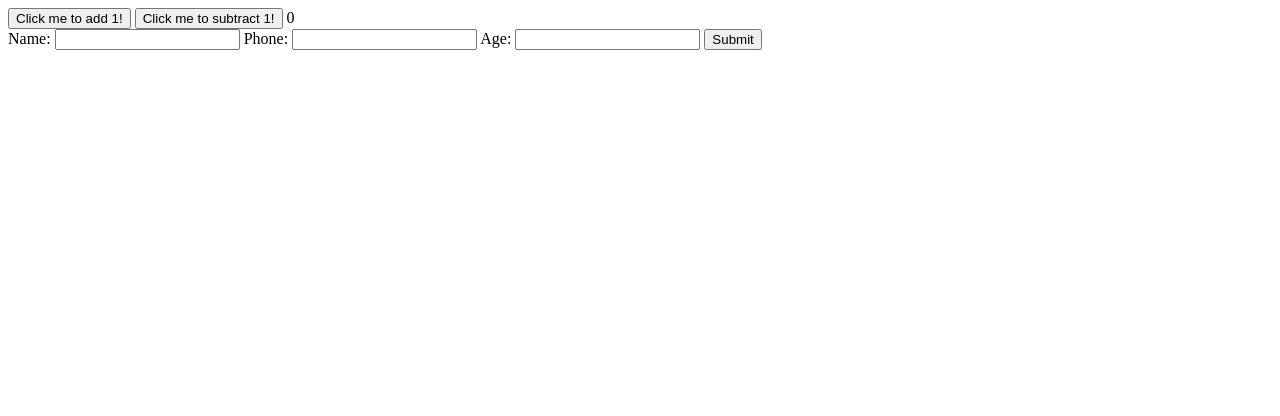
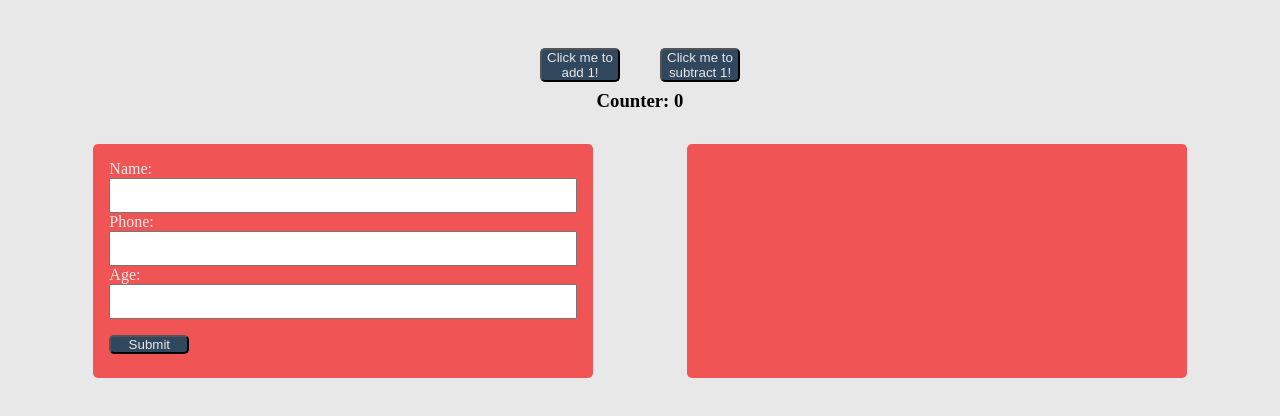
Before and after one commit to ajcuddeback/bot-site, a plain HTML site: page index.html in a window 1280 px wide. Drawn offline with Linux system fonts and the light colour scheme.

Commit message:
added styles

```diff
--- a/assets/script.js
+++ b/assets/script.js
@@ -50,14 +50,18 @@ function displayData() {
         const nameElement = document.createElement("h2");
         const jobElement = document.createElement("h2");
         const ageElement = document.createElement("h2");
+        const div = document.createElement('div');
+        div.className = "data-container";
 
         nameElement.innerHTML = `Name: ${element.firstName}`;
         jobElement.innerHTML = `Phone: ${element.job}`;
         ageElement.innerHTML = `Age: ${element.age}`;
 
-        dataDiv.append(nameElement);
-        dataDiv.append(jobElement);
-        dataDiv.append(ageElement);
+        div.append(nameElement);
+        div.append(jobElement);
+        div.append(ageElement);
+
+        dataDiv.append(div);
     })
 }
 
--- /dev/null
+++ b/assets/style.css
@@ -0,0 +1,65 @@
+* {
+  padding: 0;
+  margin: 0;
+  box-sizing: border-box;
+}
+
+body {
+  background-color: #e8e8e8;
+}
+
+button {
+  border-radius: 5px;
+  cursor: pointer;
+  max-width: 5rem;
+  margin-top: 1rem;
+  margin-bottom: 0.5rem;
+  background-color: #30475e;
+  color: #e8e8e8;
+}
+button:active {
+  background-color: #e8e8e8;
+  color: #30475e;
+}
+.counter-wrapper {
+  width: 100%;
+  margin: 2rem auto 2rem auto;
+  display: flex;
+  flex-direction: column;
+  justify-content: center;
+  align-items: center;
+}
+.button-div {
+  display: flex;
+  width: 200px;
+  justify-content: space-between;
+}
+
+.form {
+  display: flex;
+  flex-direction: column;
+  width: 500px;
+  background-color: #f05454;
+  padding: 1rem;
+  border-radius: 5px;
+  color: #e8e8e8;
+}
+input {
+  padding: 0.5rem;
+}
+
+.data {
+  width: 500px;
+  background-color: #f05454;
+  padding: 1rem;
+  border-radius: 5px;
+  color: #e8e8e8;
+}
+.formdata {
+  display: flex;
+  justify-content: space-evenly;
+}
+
+.data-container {
+  margin-bottom: 1rem;
+}
--- a/index.html
+++ b/index.html
@@ -6,13 +6,19 @@
     <meta http-equiv="X-UA-Compatible" content="IE=edge">
     <meta name="viewport" content="width=device-width, initial-scale=1.0">
     <title>Bot Site</title>
+    <link rel="stylesheet" href="./assets/style.css">
 </head>
 
 <body>
+    <div class="counter-wrapper">
+        <div class="button-div">
             <button class="add">Click me to add 1!</button>
             <button class="subtract">Click me to subtract 1!</button>
-    <span class="number">0</span>
+        </div>
+        <h3>Counter: <span class="number">0</span></h3>
+    </div>
 
+    <div class="formdata">
         <form class="form">
             <label for="name-input">Name:</label>
             <input type="text" class="name-input">
@@ -24,6 +30,7 @@
         </form>
 
         <div class="data"></div>
+    </div>
 
     <script src="./assets/script.js"></script>
 </body>
```
Lines whose indentation alone changed are shown as unchanged.
